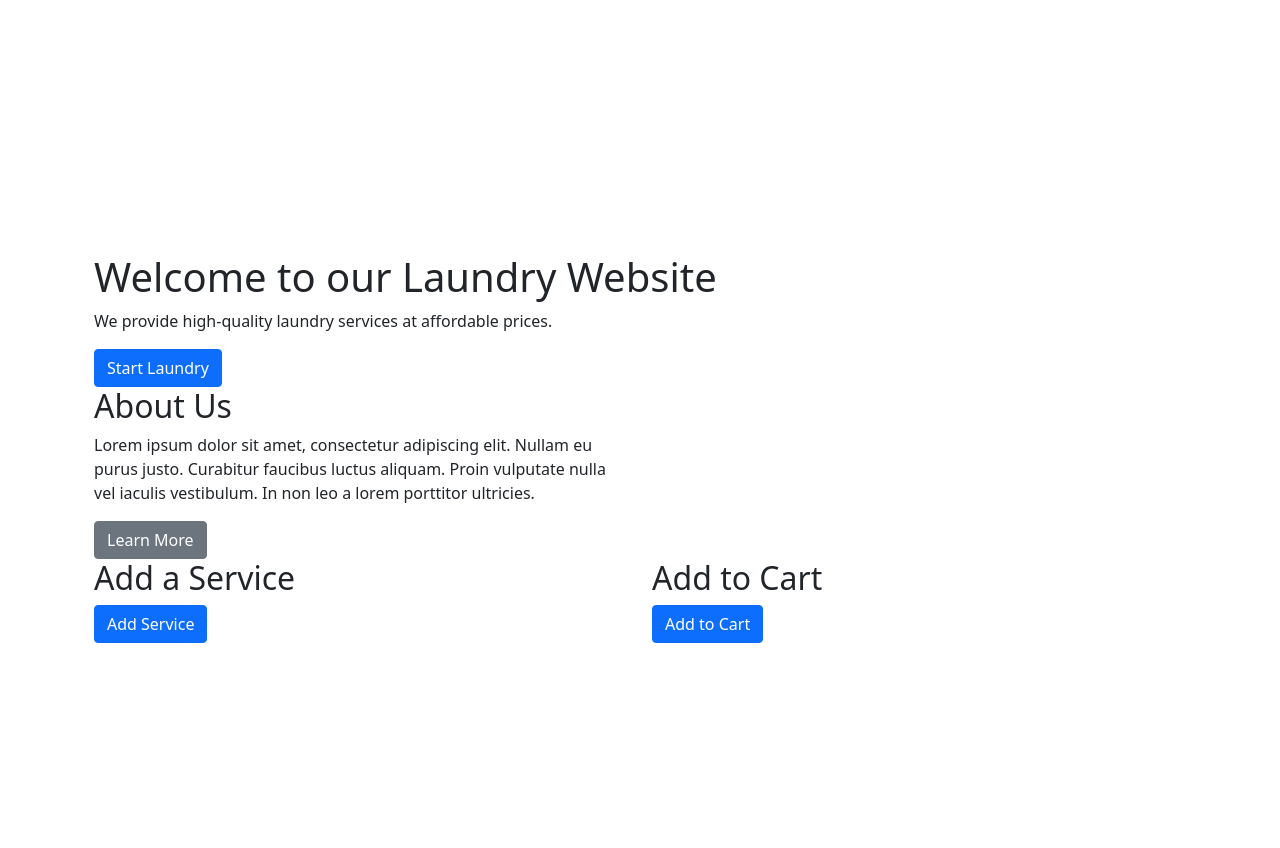
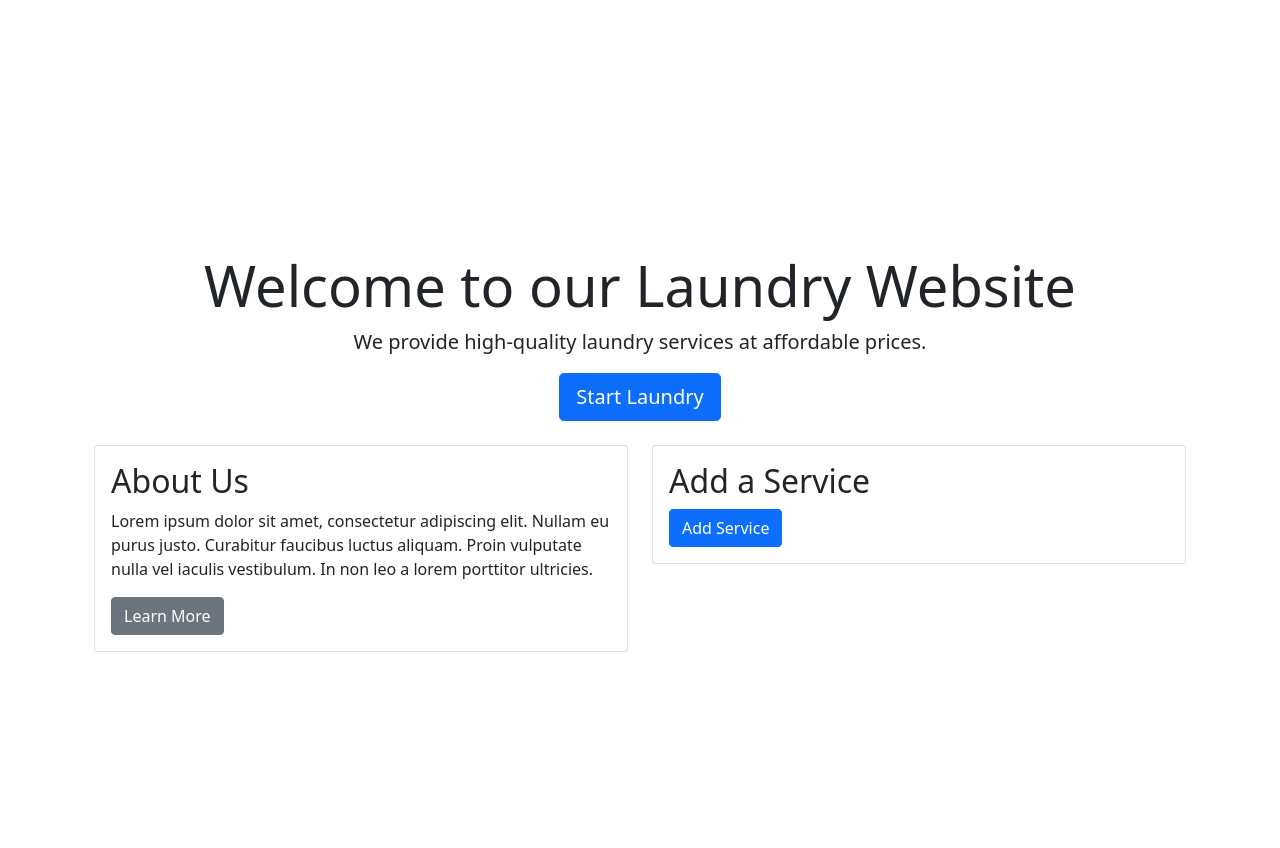
Before and after one commit to MombinyaOmboga/Django-Laundry, a Django app: page / in a window 1280 px wide. Shown: the part 56-904 px from the top of the page. Run offline with Django 3.2, Linux system fonts and the light colour scheme; some libraries are stand-ins or nearby versions.

Commit message:
Toa nguo

```diff
--- a/templates/laundry/add_service.html
+++ b/templates/laundry/add_service.html
@@ -19,7 +19,7 @@
                     {% render_field form.price class="form-control" %}
                   </div>
 
-                <button type="submit" class="btn btn-primary">Add Service</button>
+                <button type="submit" class="btn btn-primary mt-4">Add Service</button>
                 </form>
             </div>
         </div>
--- a/templates/laundry/home.html
+++ b/templates/laundry/home.html
@@ -1,36 +1,37 @@
 {% extends 'users/base.html' %}
 
 {% block content %}
-  <div class="container">
-    <div class="jumbotron">
-      <h1>Welcome to our Laundry Website</h1>
-      <p>We provide high-quality laundry services at affordable prices.</p>
-      <a href="{% url 'add-to-cart' %}" class="btn btn-primary">Start Laundry</a>
-    </div>
-    <div class="row">
-      <div class="col-md-6">
-        <h2>About Us</h2>
-        <p>Lorem ipsum dolor sit amet, consectetur adipiscing elit. Nullam eu purus justo. Curabitur faucibus luctus aliquam. Proin vulputate nulla vel iaculis vestibulum. In non leo a lorem porttitor ultricies.</p>
-        <a href="{% url 'about' %}" class="btn btn-secondary">Learn More</a>
+<div class="container mt-4">
+  <div class="jumbotron text-center">
+    <h1 class="display-4">Welcome to our Laundry Website</h1>
+    <p class="lead">We provide high-quality laundry services at affordable prices.</p>
+    <div class="mb-4">
+      <a href="{% url 'add-to-cart' %}" class="btn btn-primary btn-lg">Start Laundry</a>
     </div>
   </div>
 
   <div class="row">
     <div class="col-md-6">
-        <h2>Add a Service</h2>
+      <div class="card mb-3">
+        <div class="card-body">
+          <h2 class="card-title">About Us</h2>
+          <p class="card-text">Lorem ipsum dolor sit amet, consectetur adipiscing elit. Nullam eu purus justo. Curabitur faucibus luctus aliquam. Proin vulputate nulla vel iaculis vestibulum. In non leo a lorem porttitor ultricies.</p>
+          <a href="{% url 'about' %}" class="btn btn-secondary">Learn More</a>
+        </div>
+      </div>
+    </div>
+
+    <div class="col-md-6">
+      <div class="card mb-3">
+        <div class="card-body">
+          <h2 class="card-title">Add a Service</h2>
           <form method="POST" action="{% url 'add-service' %}">
             {% csrf_token %}
             {{ form.as_p }}
             <button type="submit" class="btn btn-primary">Add Service</button>
           </form>
         </div>
-      <div class="col-md-6">
-        <h2>Add to Cart</h2>
-        <form method="POST" action="{% url 'add-to-cart' %}">
-          {% csrf_token %}
-          {{ form.as_p }}
-          <button type="submit" class="btn btn-primary">Add to Cart</button>
-        </form>
+      </div>
     </div>
   </div>
 </div>
```
Also changed, not shown: templates/laundry/add_to_cart.html (+8 -7 lines). Lines whose indentation alone changed are shown as unchanged.
